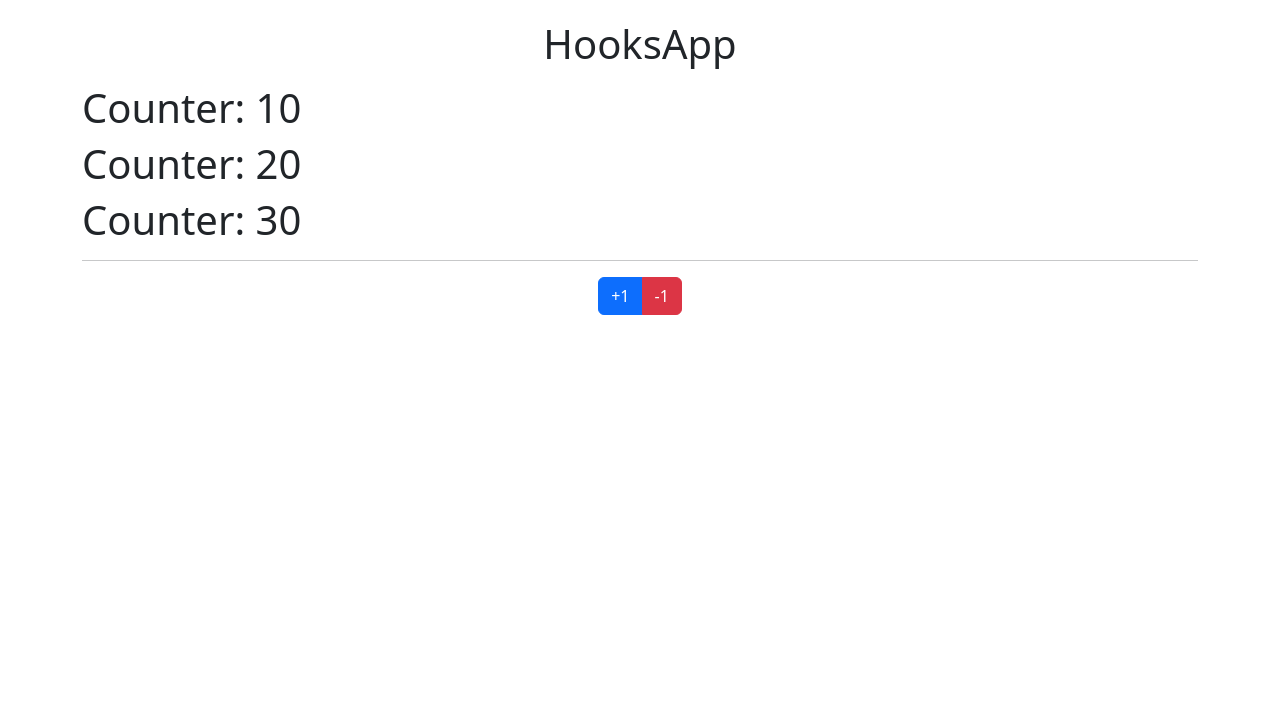
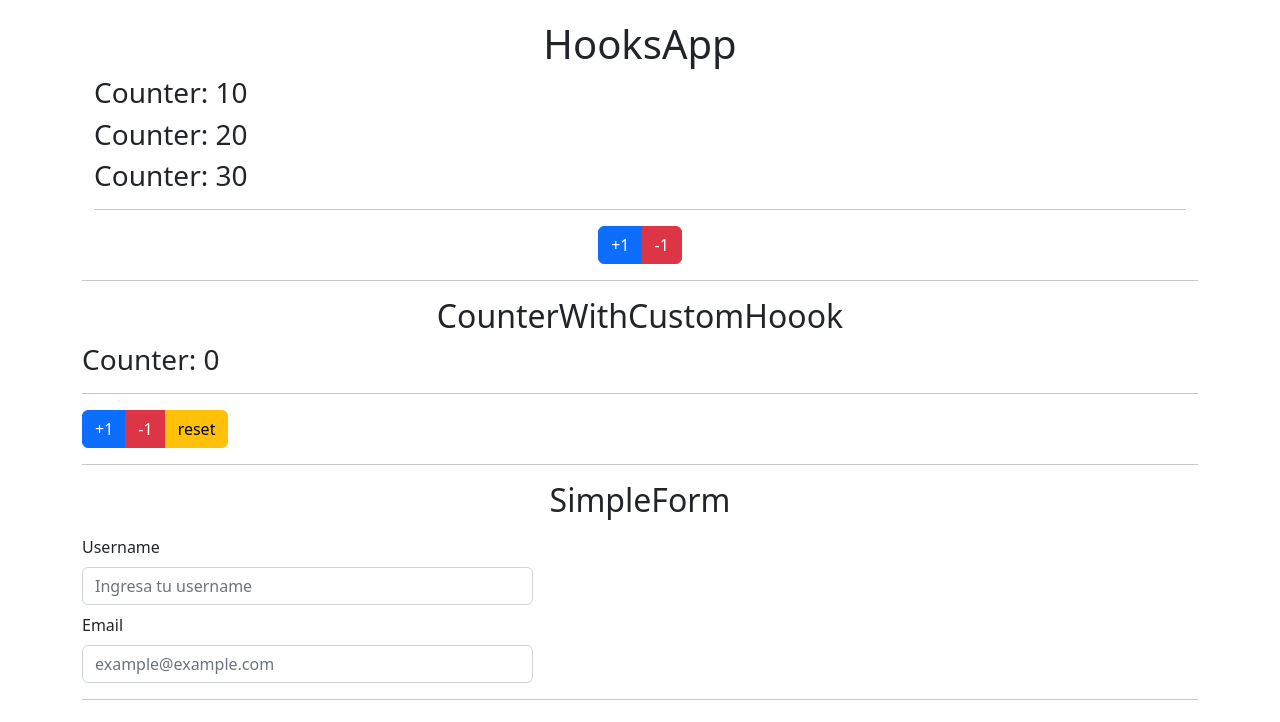
Before and after one commit to Manuhssj/cursoReact, a React (Vite) app: page / in a window 1280 px wide. Shown: the top 722 px of the page. Built offline with nearby package versions, Linux system fonts and the light colour scheme.

Commit message:
119, simple form con useEffect falta

```diff
--- a/src/HooksApp.jsx
+++ b/src/HooksApp.jsx
@@ -1,9 +1,15 @@
 import React from 'react'
+import { CounterApp } from './components/CounterApp'
+import { CounterWithCustomHook } from './components/CounterWithCustomHook'
+import { SimpleForm } from './hooks/useEffect/SimpleForm'
 
 export const HooksApp = () => {
   return (
     <div className="container justify-content-center mb-3">
       <h1 className="text-dark text-center">HooksApp</h1>
+      <CounterApp/>
+      <CounterWithCustomHook/>
+      <SimpleForm/>
     </div>
   )
 }
--- a/src/components/CounterApp.jsx
+++ b/src/components/CounterApp.jsx
@@ -14,15 +14,15 @@ export const CounterApp = () => {
   return (
     <>
         <div className="container">
-            <h1 className="text-dark">
+            <h3 className="text-dark">
                 Counter: {counter1}
-            </h1>
-            <h1 className="text-dark">
+            </h3>
+            <h3 className="text-dark">
                 Counter: {counter2}
-            </h1>
-            <h1 className="text-dark">
+            </h3>
+            <h3 className="text-dark">
                 Counter: {counter3}
-            </h1>
+            </h3>
         </div>
         <div className='container text-center'>
             <hr/>
--- a/src/components/CounterWithCustomHook.jsx
+++ b/src/components/CounterWithCustomHook.jsx
@@ -1,8 +1,42 @@
-import React from 'react'
+import React, { useState } from 'react'
+import { useCounter } from '../hooks/useState/useCounter'
 
 export const CounterWithCustomHook = () => {
+
+  const { counter, increment, decrement, reset } = useCounter(0)
+
   return (
     <>
+        <hr/>
+        <h2 className='text-center'>CounterWithCustomHoook</h2>
+
+        <h3 className="text-dark">
+          Counter: {counter}
+        </h3>
+
+
+        <hr/>
+        <div className="btn-group">
+          <button
+            className="btn btn-primary"
+            onClick={() => increment(2)}
+          >
+          +1
+          </button>
+          <button
+            className="btn btn-danger"
+            onClick={() => decrement(2)}
+          >
+          -1
+          </button>
+          <button
+            className="btn btn-warning"
+            onClick={reset}
+          >
+          reset
+          </button>
+        </div>
+
 
 
 
--- /dev/null
+++ b/src/hooks/useEffect/SimpleForm.jsx
@@ -0,0 +1,26 @@
+import React from 'react'
+
+export const SimpleForm = () => {
+  return (
+    <>
+      <hr/>
+        <h2 className='text-center'>SimpleForm</h2>
+
+        <div className="row">
+            <label for="inputPassword5" className='form-label mt-2'>Username</label>
+          <div className="col-lg-5 col-sm-12">
+            <input type="email" placeholder='Ingresa tu username' className="form-control" />
+          </div>
+
+          <label for="inputPassword5" className='form-label mt-2'>Email</label>
+          <div className="col-lg-5 col-sm-12">
+            <input type="email" placeholder='example@example.com' className="form-control" />
+          </div>
+        </div>
+
+      <hr/>
+
+    </>
+  )
+
+}
--- /dev/null
+++ b/src/hooks/useState/useCounter.js
@@ -0,0 +1,25 @@
+import { useState } from 'react'
+
+export const useCounter = ( initialValue = 10 ) => {
+
+    const [counter, setCounter] = useState( initialValue );
+
+    const increment = (value = 1) => {
+        if(counter == 10) return;
+        setCounter( counter + value );
+    }
+    const decrement = ( value = 1) => {
+        if(counter == 0) return;
+        setCounter( counter - value );
+    }
+    const reset = () => {
+        setCounter( initialValue );
+    }
+
+    return{
+        counter,
+        increment,
+        decrement,
+        reset,
+    }
+}
--- a/src/main.jsx
+++ b/src/main.jsx
@@ -3,13 +3,11 @@ import ReactDOM from 'react-dom/client';
 import { HooksApp } from './HooksApp';
 import 'bootstrap/dist/css/bootstrap.min.css';
 import './style.css';
-import { CounterApp } from './components/CounterApp';
 
 ReactDOM.createRoot(document.getElementById('root')).render(
 
     <React.StrictMode>
         <HooksApp/>
-        <CounterApp/>
     </React.StrictMode>
 
 );
```
